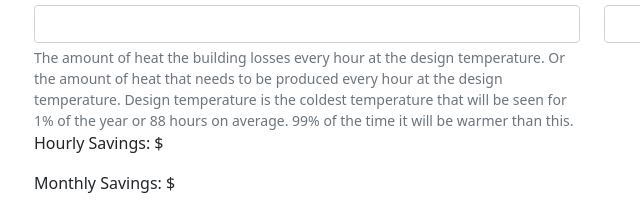
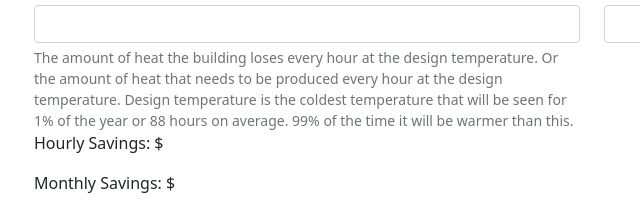
Before and after one commit to Siecje/heatpump-cost, a website: page index.html in a window 1280 px wide. Both pictures are taken after a click on the tab "Heat Loss". Shown: the part 932-1140 px from the top of the page, 48-688 px from the left. Drawn offline with nearby package versions, Linux system fonts and the light colour scheme.

Commit message:
Fix typo

```diff
--- a/index.html
+++ b/index.html
@@ -120,7 +120,7 @@
                   <input type="text" class="form-control" id="heatLoss" aria-describedby="heatLossHelp"
                     oninput="calculateCOP()">
                   <div id="heatLossHelp" class="form-text">
-                    The amount of heat the building losses every hour at the design temperature.
+                    The amount of heat the building loses every hour at the design temperature.
                     Or the amount of heat that needs to be produced every hour at the design temperature.
                     Design temperature is the coldest temperature that will be seen for 1% of the year or 88 hours on average.
                     99% of the time it will be warmer than this.
```
